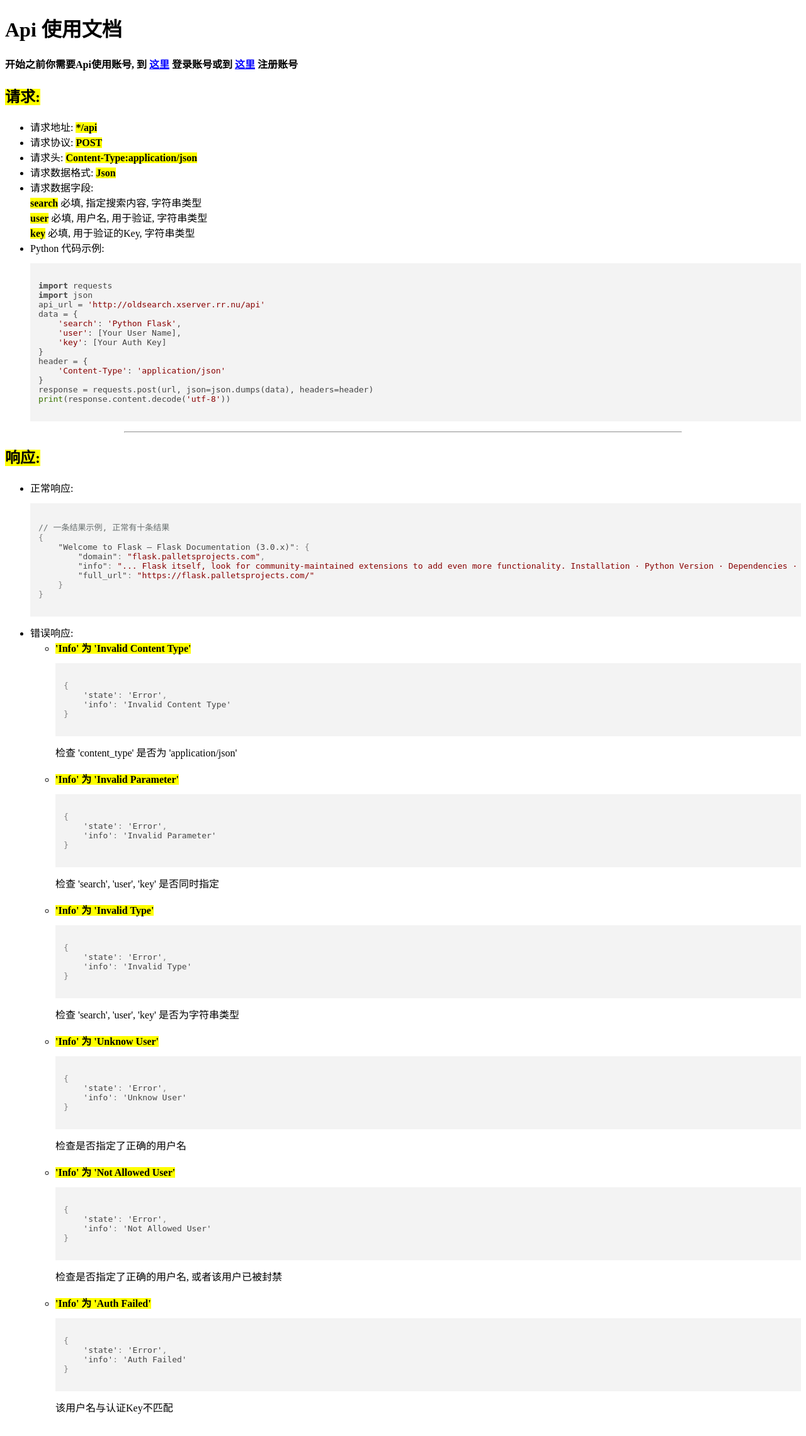
After one commit to runoneall/oldsearch, a Flask app: page /api in a window 1280 px wide. The commit adds this page. Shown: the whole page at 63% size. Run offline with Flask 3, Linux system fonts and the light colour scheme; some libraries are stand-ins or nearby versions.

Commit message:
update files

```diff
--- /dev/null
+++ b/templates/GetApi.html
@@ -0,0 +1,146 @@
+<!DOCTYPE html>
+<head>
+    <meta charset="UTF-8">
+    <meta name="viewport" content="width=device-width, initial-scale=1.0">
+    <link rel="stylesheet" href="https://cdnjs.cloudflare.com/ajax/libs/highlight.js/11.2.0/styles/default.min.css">
+    <script src="https://cdnjs.cloudflare.com/ajax/libs/highlight.js/11.2.0/highlight.min.js"></script>
+    <title>Api 使用文档</title>
+    <style>
+        strong {
+            color: black;
+            background-color: yellow;
+        }
+        a {
+            color: blue;
+        }
+    </style>
+</head>
+<body>
+    <h1>Api 使用文档</h1>
+    <h4>开始之前你需要Api使用账号, 到
+        <a href="/api-user/login">这里</a>
+        登录账号或到
+        <a href="/api-user/signin">这里</a>
+        注册账号
+    </h4>
+    <h2><strong>请求: </strong></h2>
+    <ul>
+        <li>请求地址: <strong>*/api</strong></li>
+        <li>请求协议: <strong>POST</strong></li>
+        <li>请求头: <strong>Content-Type:application/json</strong></li>
+        <li>请求数据格式: <strong>Json</strong></li>
+        <li>
+            请求数据字段: <br>
+            <strong>search</strong> 必填, 指定搜索内容, 字符串类型<br>
+            <strong>user</strong> 必填, 用户名, 用于验证, 字符串类型<br>
+            <strong>key</strong> 必填, 用于验证的Key, 字符串类型<br>
+        </li>
+        <li>
+            Python 代码示例: <br>
+            <pre><code class="python">
+import requests
+import json
+api_url = 'http://oldsearch.xserver.rr.nu/api'
+data = {
+    'search': 'Python Flask',
+    'user': [Your User Name],
+    'key': [Your Auth Key]
+}
+header = {
+    'Content-Type': 'application/json'
+}
+response = requests.post(url, json=json.dumps(data), headers=header)
+print(response.content.decode('utf-8'))
+            </code></pre>
+        </li>
+    </ul>
+    <hr style="width: 70%;">
+    <h2><strong>响应: </strong></h2>
+    <ul>
+        <li>
+            正常响应: <br>
+            <pre><code class="json">
+// 一条结果示例, 正常有十条结果
+{
+    "Welcome to Flask — Flask Documentation (3.0.x)": {
+        "domain": "flask.palletsprojects.com",
+        "info": "... Flask itself, look for community-maintained extensions to add even more functionality. Installation · Python Version · Dependencies · Virtual environments ...",
+        "full_url": "https://flask.palletsprojects.com/"
+    }
+}
+            </code></pre>
+        </li>
+        <li>
+            错误响应: <br>
+            <ul>
+                <li>
+                    <strong>'Info' 为 'Invalid Content Type'</strong> <br>
+                    <pre><code class="json">
+{
+    'state': 'Error',
+    'info': 'Invalid Content Type'
+}
+                    </code></pre>
+                    检查 'content_type' 是否为 'application/json'
+                </li><br>
+
+                <li>
+                    <strong>'Info' 为 'Invalid Parameter'</strong> <br>
+                    <pre><code class="json">
+{
+    'state': 'Error',
+    'info': 'Invalid Parameter'
+}
+                    </code></pre>
+                    检查 'search', 'user', 'key' 是否同时指定
+                </li><br>
+
+                <li>
+                    <strong>'Info' 为 'Invalid Type'</strong> <br>
+                    <pre><code class="json">
+{
+    'state': 'Error',
+    'info': 'Invalid Type'
+}
+                    </code></pre>
+                    检查 'search', 'user', 'key' 是否为字符串类型
+                </li><br>
+
+                <li>
+                    <strong>'Info' 为 'Unknow User'</strong> <br>
+                    <pre><code class="json">
+{
+    'state': 'Error',
+    'info': 'Unknow User'
+}
+                    </code></pre>
+                    检查是否指定了正确的用户名
+                </li><br>
+
+                <li>
+                    <strong>'Info' 为 'Not Allowed User'</strong> <br>
+                    <pre><code class="json">
+{
+    'state': 'Error',
+    'info': 'Not Allowed User'
+}
+                    </code></pre>
+                    检查是否指定了正确的用户名, 或者该用户已被封禁
+                </li><br>
+
+                <li>
+                    <strong>'Info' 为 'Auth Failed'</strong> <br>
+                    <pre><code class="json">
+{
+    'state': 'Error',
+    'info': 'Auth Failed'
+}
+                    </code></pre>
+                    该用户名与认证Key不匹配
+                </li><br>
+
+            </ul>
+        </li>
+    </ul>
+    <script>hljs.highlightAll();</script>
+</body>
```
Also changed, not shown: templates/api_login.html (added, +36 -0 lines), templates/api_signin.html (added, +40 -0 lines), templates/login_success.html (added, +15 -0 lines), templates/m_GetApi.html (added, +15 -0 lines), templates/m_index.html (added, +35 -0 lines), templates/m_search.html (added, +49 -0 lines), templates/panel.html (added, +32 -0 lines), templates/search.html (added, +41 -0 lines), templates/signin_success.html (added, +15 -0 lines), templates/Logo.png (added), templates/index.html (line endings or trailing spaces).
